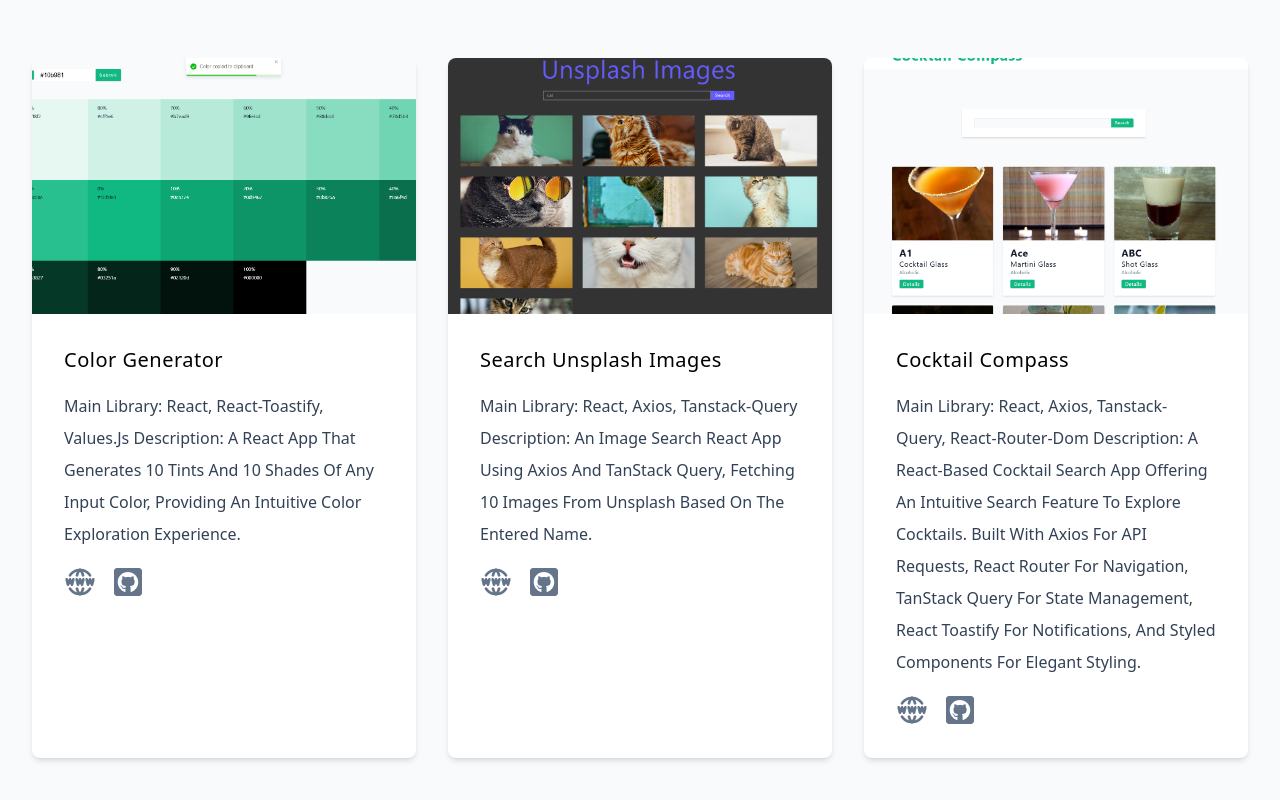
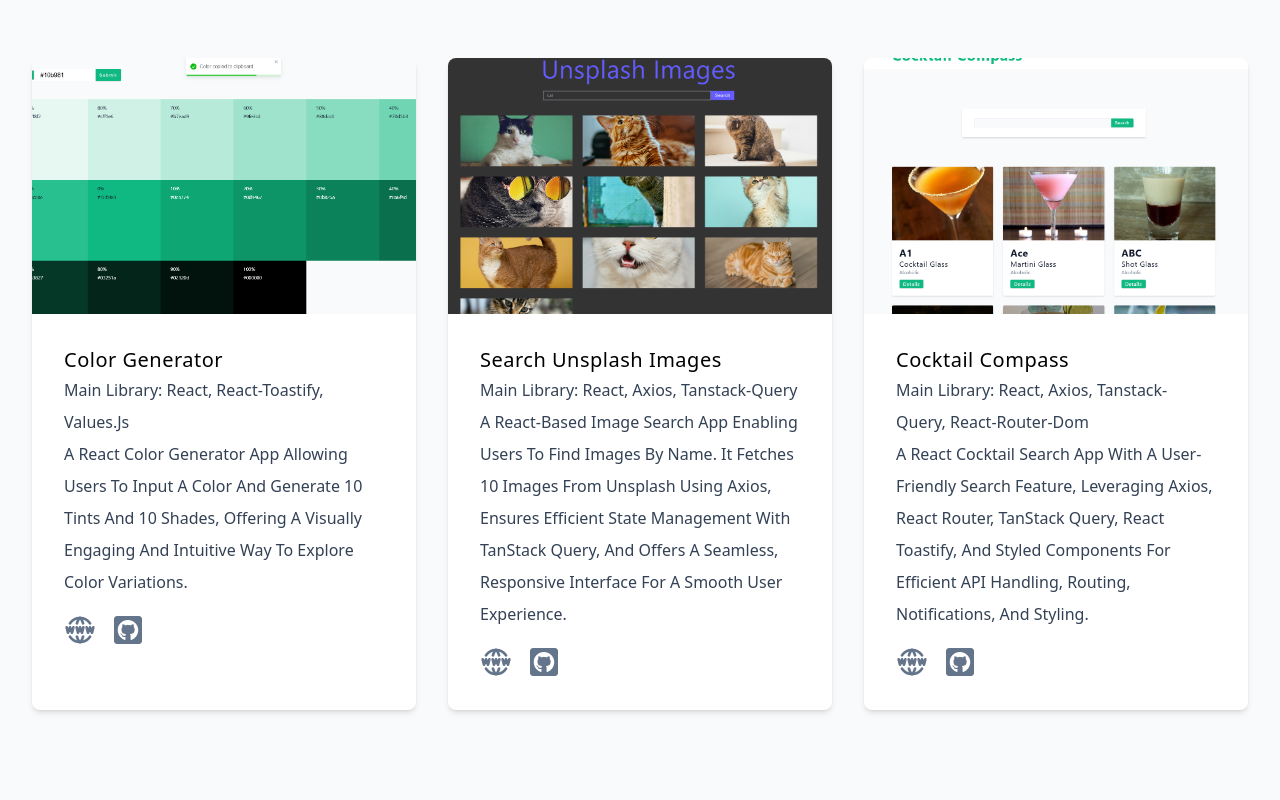
Before and after one commit to adityapatidar31/my-portfolio, a React (Vite) app: page / in a window 1280 px wide. Shown: the part 2916-3716 px from the top of the page. Built offline with nearby package versions, Linux system fonts and the light colour scheme.

Commit message:
add description in each project

```diff
--- a/src/components/ProjectsCard.jsx
+++ b/src/components/ProjectsCard.jsx
@@ -1,7 +1,7 @@
 /* eslint-disable react/prop-types */
 import { FaGithubSquare } from "react-icons/fa";
 import { TbWorldWww } from "react-icons/tb";
-const ProjectsCard = ({ url, img, github, title, text }) => {
+const ProjectsCard = ({ url, img, github, title, text, description }) => {
   return (
     <article className="bg-white rounded-lg shadow-md block hover:shadow-xl duration-300">
       <img
@@ -11,7 +11,8 @@ const ProjectsCard = ({ url, img, github, title, text }) => {
       />
       <div className="capitalize p-8">
         <h2 className="text-xl tracking-wide font-medium">{title}</h2>
-        <p className="mt-4 text-slate-700 leading-loose">{text}</p>
+        <p className=" text-slate-700 leading-loose">{text}</p>
+        <p className=" text-slate-700 leading-loose">{description}</p>
         <div className="mt-4 flex gap-x-4">
           <a href={url}>
             <TbWorldWww className="h-8 w-8 text-slate-500 hover:text-black duration-300" />
--- a/src/data.jsx
+++ b/src/data.jsx
@@ -136,7 +136,9 @@ export const projects = [
     url: "https://color-generator-small-react.vercel.app/",
     github: "https://github.com/adityapatidar31/color-generator-small-react/",
     title: "Color Generator",
-    text: "main library: react, react-toastify, values.js \n Description: A React app that generates 10 tints and 10 shades of any input color, providing an intuitive color exploration experience.",
+    text: "main library: react, react-toastify, values.js",
+    description:
+      "A React color generator app allowing users to input a color and generate 10 tints and 10 shades, offering a visually engaging and intuitive way to explore color variations.",
   },
   {
     id: nanoid(),
@@ -144,7 +146,9 @@ export const projects = [
     url: "https://search-image-small.vercel.app/",
     github: "https://github.com/adityapatidar31/search-image-small",
     title: "Search unsplash Images",
-    text: "Main Library: react, axios, tanstack-query \n Description: An image search React app using Axios and TanStack Query, fetching 10 images from Unsplash based on the entered name.",
+    text: "Main Library: react, axios, tanstack-query",
+    description:
+      "A React-based image search app enabling users to find images by name. It fetches 10 images from Unsplash using Axios, ensures efficient state management with TanStack Query, and offers a seamless, responsive interface for a smooth user experience.",
   },
   {
     id: nanoid(),
@@ -152,6 +156,8 @@ export const projects = [
     url: "https://cocktail-compass.vercel.app/",
     github: "https://github.com/adityapatidar31/cocktail-compass-react",
     title: "Cocktail Compass",
-    text: "Main Library: react, axios, tanstack-query, react-router-dom Description: A React-based cocktail search app offering an intuitive search feature to explore cocktails. Built with Axios for API requests, React Router for navigation, TanStack Query for state management, React Toastify for notifications, and Styled Components for elegant styling.",
+    text: "Main Library: react, axios, tanstack-query, react-router-dom",
+    description:
+      "A React cocktail search app with a user-friendly search feature, leveraging Axios, React Router, TanStack Query, React Toastify, and Styled Components for efficient API handling, routing, notifications, and styling.",
   },
 ];
```
